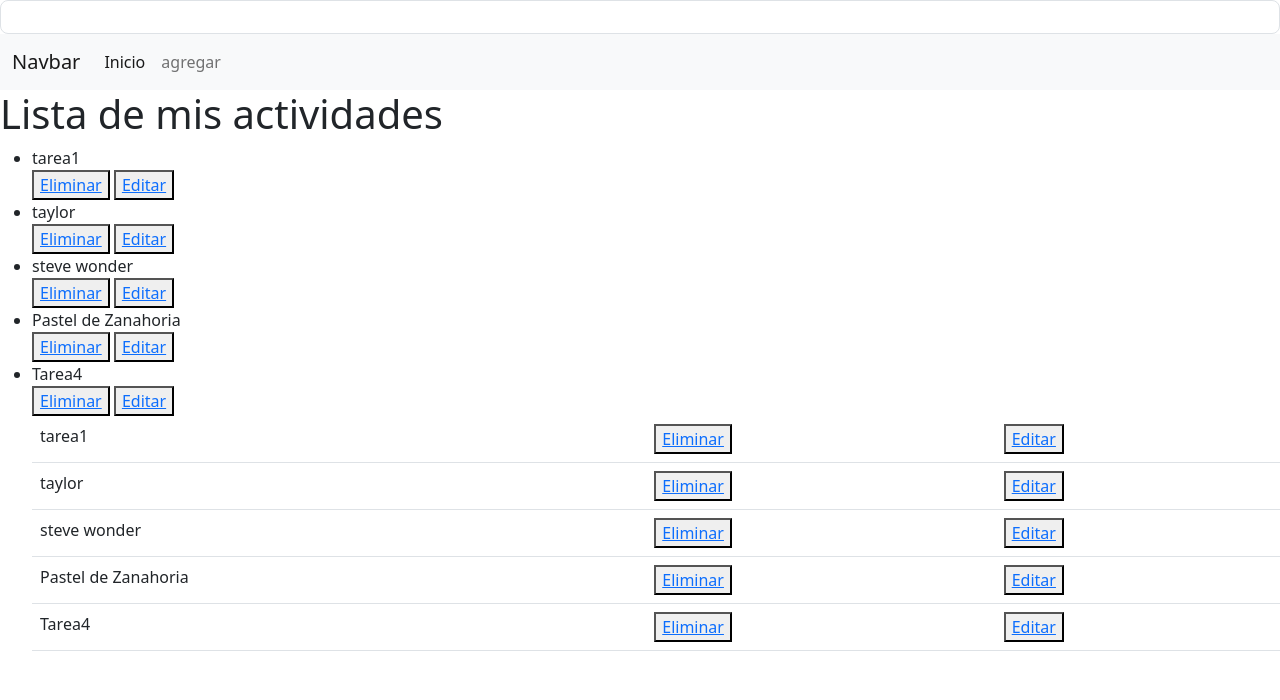
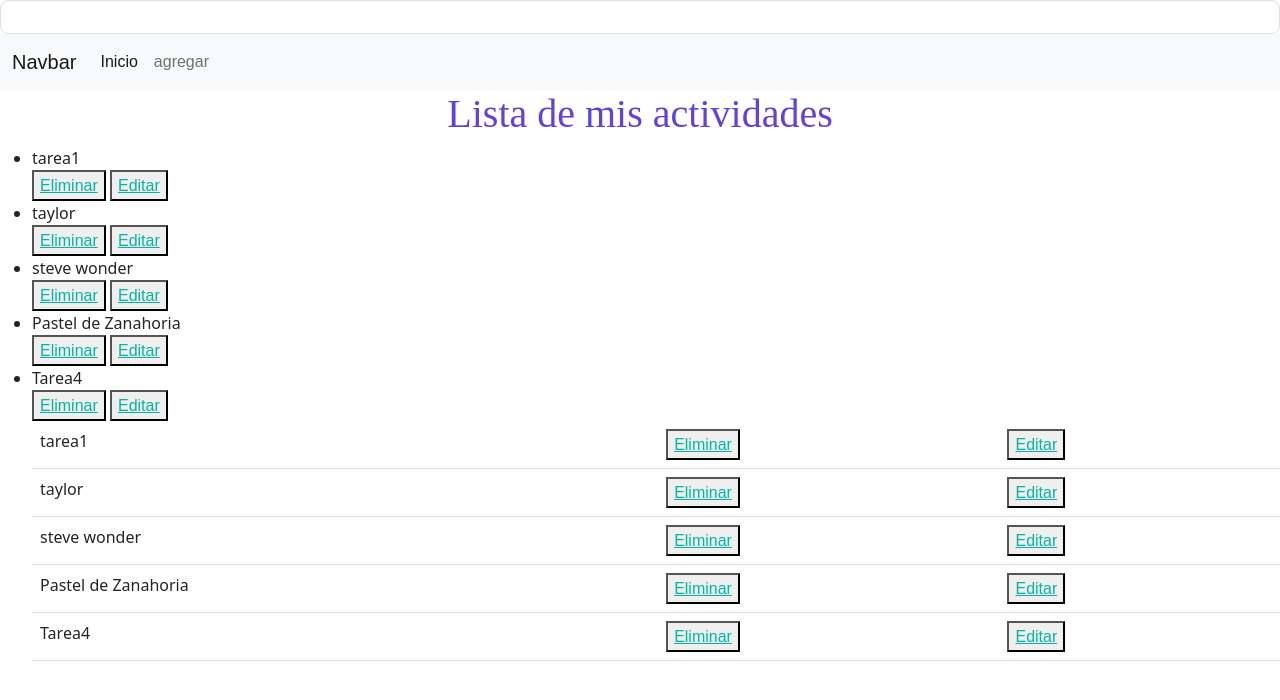
Before and after one commit to dianafonmont/crud2025, a Django app: page / in a window 1280 px wide. Shown: the top 700 px of the page. Run offline with Django 5.2, Linux system fonts and the light colour scheme; data comes from the database, SQL or seed files in the repository.

Commit message:
styles.css

```diff
--- a/todo/static/css/styles.css
+++ b/todo/static/css/styles.css
@@ -1,3 +1,26 @@
+/* styles.css */
 body {
-    background-color: rgb(0, 138, 189);
+    background-color: #b0ebff;
 }
+
+h1 {
+    color: #6143d9;
+    font-family: 'Baskerville', serif;
+    text-align: center;
+}
+
+a {
+    font-family: 'Futura', sans-serif;
+}
+
+button a {
+    color: #05b5a3;
+}
+
+.eliminar {
+    color: #fb3434e3;
+}
+
+.editar {
+    color: #4273c0;
+}
```
